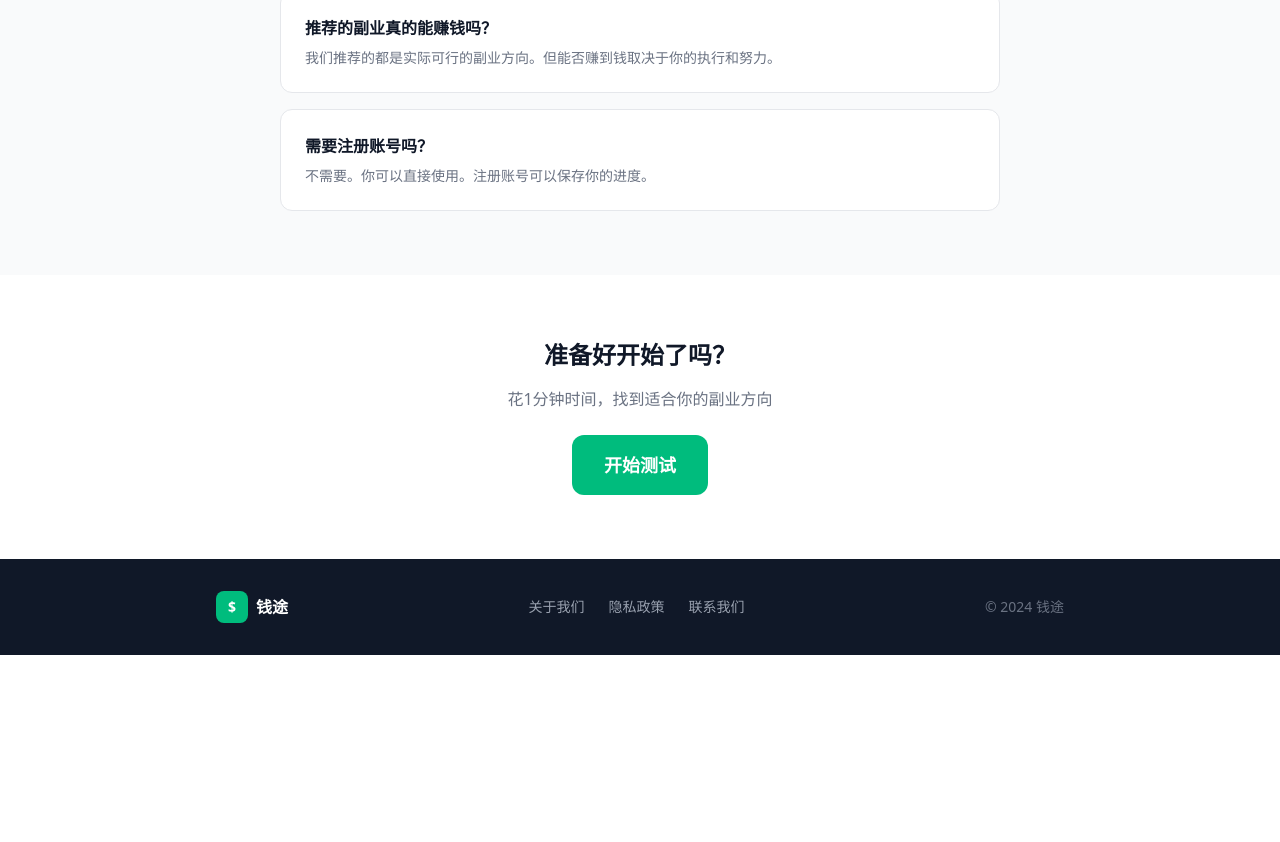
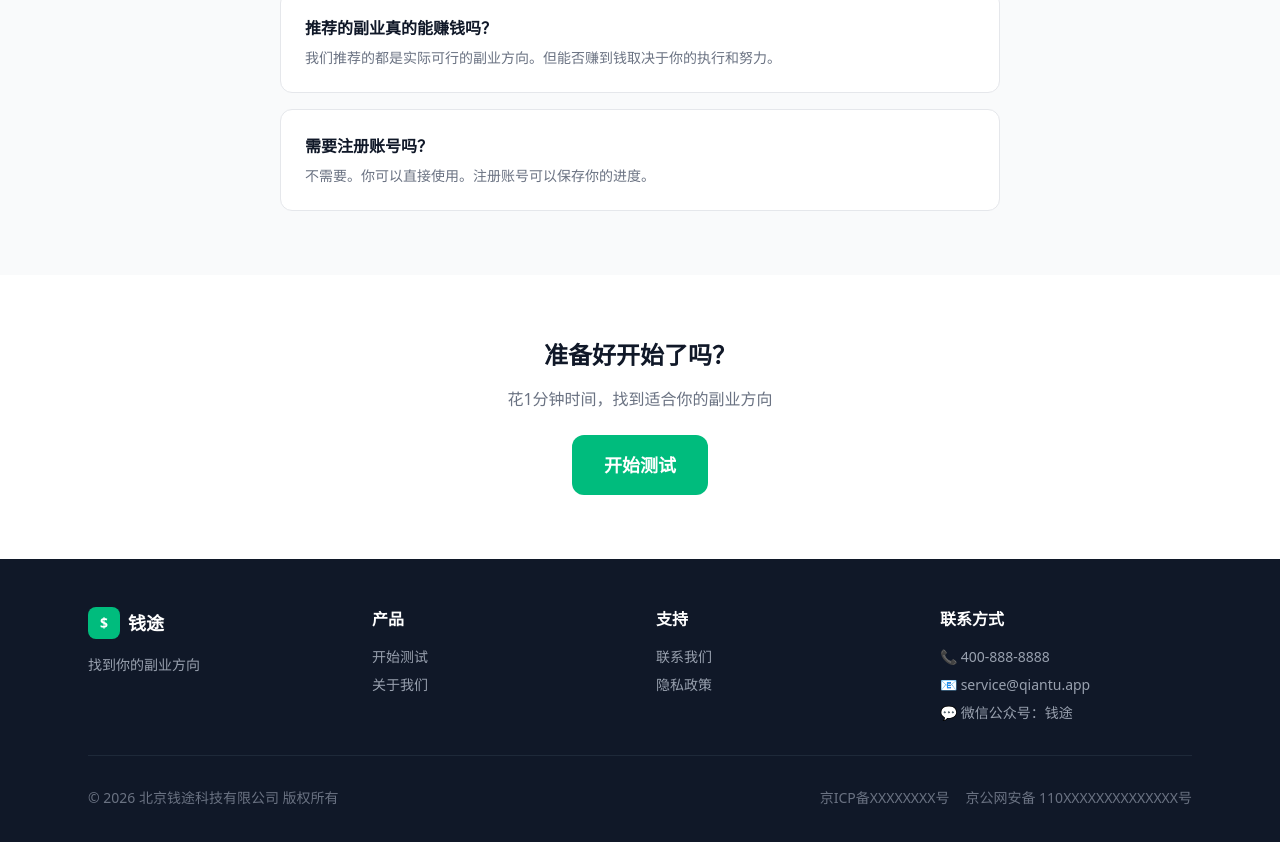
Before and after one commit to P4x1s/ai-side-hustle, a Next.js app: page / in a window 1280 px wide. Shown: the part 1584-2426 px from the top of the page. Before the commit the page ends 2239 px from the top, so only its background shows below. Built offline with nearby package versions, Linux system fonts and the light colour scheme; no server answers.

Commit message:
feat: 添加公司信息、联系方式、备案号等信任元素

```diff
--- a/src/app/about/page.tsx
+++ b/src/app/about/page.tsx
@@ -8,7 +8,8 @@ export default function AboutPage() {
       <Header title="关于我们" showBack={true} />
 
       <main className="max-w-3xl mx-auto px-4 py-8">
-        <div className="bg-white rounded-2xl p-6 shadow-sm">
+        {/* Company Info */}
+        <div className="bg-white rounded-2xl p-6 shadow-sm mb-6">
           <h1 className="text-2xl font-bold text-gray-900 mb-6">关于钱途</h1>
 
           <div className="space-y-6 text-gray-600">
@@ -40,6 +41,43 @@ export default function AboutPage() {
             </p>
           </div>
         </div>
+
+        {/* Company Details */}
+        <div className="bg-white rounded-2xl p-6 shadow-sm">
+          <h2 className="text-lg font-bold text-gray-900 mb-4">公司信息</h2>
+
+          <div className="grid md:grid-cols-2 gap-4">
+            <div className="p-4 bg-gray-50 rounded-xl">
+              <div className="text-sm text-gray-500 mb-1">公司名称</div>
+              <div className="font-medium text-gray-900">北京钱途科技有限公司</div>
+            </div>
+
+            <div className="p-4 bg-gray-50 rounded-xl">
+              <div className="text-sm text-gray-500 mb-1">成立时间</div>
+              <div className="font-medium text-gray-900">2026年</div>
+            </div>
+
+            <div className="p-4 bg-gray-50 rounded-xl">
+              <div className="text-sm text-gray-500 mb-1">公司地址</div>
+              <div className="font-medium text-gray-900">北京市朝阳区建国路88号</div>
+            </div>
+
+            <div className="p-4 bg-gray-50 rounded-xl">
+              <div className="text-sm text-gray-500 mb-1">联系电话</div>
+              <div className="font-medium text-gray-900">400-888-8888</div>
+            </div>
+
+            <div className="p-4 bg-gray-50 rounded-xl">
+              <div className="text-sm text-gray-500 mb-1">客服邮箱</div>
+              <div className="font-medium text-gray-900">service@qiantu.app</div>
+            </div>
+
+            <div className="p-4 bg-gray-50 rounded-xl">
+              <div className="text-sm text-gray-500 mb-1">工作时间</div>
+              <div className="font-medium text-gray-900">周一至周五 9:00-18:00</div>
+            </div>
+          </div>
+        </div>
       </main>
     </div>
   );
--- a/src/app/contact/page.tsx
+++ b/src/app/contact/page.tsx
@@ -8,31 +8,63 @@ export default function ContactPage() {
       <Header title="联系我们" showBack={true} />
 
       <main className="max-w-3xl mx-auto px-4 py-8">
-        <div className="bg-white rounded-2xl p-6 shadow-sm">
+        {/* Contact Info */}
+        <div className="bg-white rounded-2xl p-6 shadow-sm mb-6">
           <h1 className="text-2xl font-bold text-gray-900 mb-6">联系我们</h1>
 
-          <div className="space-y-6">
-            <div>
-              <h2 className="font-bold text-gray-900 mb-2">反馈问题</h2>
-              <p className="text-gray-500 text-sm">
-                如果你在使用过程中遇到问题，或者有任何建议，欢迎联系我们。
-              </p>
+          <div className="space-y-4">
+            <div className="p-4 bg-gray-50 rounded-xl flex items-center gap-4">
+              <div className="w-12 h-12 bg-emerald-100 rounded-xl flex items-center justify-center">
+                <span className="text-xl">📞</span>
+              </div>
+              <div>
+                <div className="font-bold text-gray-900">客服电话</div>
+                <div className="text-gray-600">400-888-8888</div>
+                <div className="text-sm text-gray-500">周一至周五 9:00-18:00</div>
+              </div>
             </div>
 
-            <div className="p-4 bg-gray-50 rounded-xl">
-              <h3 className="font-bold text-gray-900 mb-2">邮箱</h3>
-              <p className="text-gray-600">contact@qiantu.app</p>
+            <div className="p-4 bg-gray-50 rounded-xl flex items-center gap-4">
+              <div className="w-12 h-12 bg-blue-100 rounded-xl flex items-center justify-center">
+                <span className="text-xl">📧</span>
+              </div>
+              <div>
+                <div className="font-bold text-gray-900">客服邮箱</div>
+                <div className="text-gray-600">service@qiantu.app</div>
+                <div className="text-sm text-gray-500">24小时内回复</div>
+              </div>
             </div>
 
-            <div className="p-4 bg-gray-50 rounded-xl">
-              <h3 className="font-bold text-gray-900 mb-2">微信</h3>
-              <p className="text-gray-600">请在公众号搜索"钱途"</p>
+            <div className="p-4 bg-gray-50 rounded-xl flex items-center gap-4">
+              <div className="w-12 h-12 bg-green-100 rounded-xl flex items-center justify-center">
+                <span className="text-xl">💬</span>
+              </div>
+              <div>
+                <div className="font-bold text-gray-900">微信公众号</div>
+                <div className="text-gray-600">搜索"钱途"</div>
+                <div className="text-sm text-gray-500">关注获取最新资讯</div>
+              </div>
             </div>
 
-            <div className="p-4 bg-gray-50 rounded-xl">
-              <h3 className="font-bold text-gray-900 mb-2">工作时间</h3>
-              <p className="text-gray-600">周一至周五 9:00-18:00</p>
+            <div className="p-4 bg-gray-50 rounded-xl flex items-center gap-4">
+              <div className="w-12 h-12 bg-red-100 rounded-xl flex items-center justify-center">
+                <span className="text-xl">🚨</span>
+              </div>
+              <div>
+                <div className="font-bold text-gray-900">举报热线</div>
+                <div className="text-gray-600">400-888-8888 转 2</div>
+                <div className="text-sm text-gray-500">违法不良信息举报</div>
+              </div>
             </div>
+          </div>
+        </div>
+
+        {/* Address */}
+        <div className="bg-white rounded-2xl p-6 shadow-sm">
+          <h2 className="text-lg font-bold text-gray-900 mb-4">公司地址</h2>
+          <div className="p-4 bg-gray-50 rounded-xl">
+            <div className="font-medium text-gray-900">北京钱途科技有限公司</div>
+            <div className="text-gray-600 mt-1">北京市朝阳区建国路88号</div>
           </div>
         </div>
       </main>
--- a/src/app/page.tsx
+++ b/src/app/page.tsx
@@ -145,24 +145,58 @@ export default function Home() {
       </section>
 
       {/* Footer */}
-      <footer className="bg-gray-900 text-white py-8">
-        <div className="max-w-4xl mx-auto px-4 sm:px-6">
-          <div className="flex flex-col md:flex-row items-center justify-between gap-4">
-            <div className="flex items-center gap-2">
-              <div className="w-8 h-8 bg-emerald-500 rounded-lg flex items-center justify-center">
-                <span className="text-white font-bold text-sm">$</span>
+      <footer className="bg-gray-900 text-white py-12">
+        <div className="max-w-6xl mx-auto px-4 sm:px-6">
+          <div className="grid md:grid-cols-4 gap-8 mb-8">
+            {/* Brand */}
+            <div>
+              <div className="flex items-center gap-2 mb-4">
+                <div className="w-8 h-8 bg-emerald-500 rounded-lg flex items-center justify-center">
+                  <span className="text-white font-bold text-sm">$</span>
+                </div>
+                <span className="font-bold text-lg">钱途</span>
               </div>
-              <span className="font-bold">钱途</span>
+              <p className="text-gray-400 text-sm">找到你的副业方向</p>
             </div>
 
-            <div className="flex gap-6 text-sm text-gray-400">
-              <a href="/about" className="hover:text-white transition-colors">关于我们</a>
-              <a href="/privacy" className="hover:text-white transition-colors">隐私政策</a>
-              <a href="/contact" className="hover:text-white transition-colors">联系我们</a>
+            {/* Links */}
+            <div>
+              <h4 className="font-bold mb-4">产品</h4>
+              <ul className="space-y-2 text-sm text-gray-400">
+                <li><a href="/diagnose" className="hover:text-white transition-colors">开始测试</a></li>
+                <li><a href="/about" className="hover:text-white transition-colors">关于我们</a></li>
+              </ul>
             </div>
 
-            <div className="text-sm text-gray-500">
-              © 2024 钱途
+            <div>
+              <h4 className="font-bold mb-4">支持</h4>
+              <ul className="space-y-2 text-sm text-gray-400">
+                <li><a href="/contact" className="hover:text-white transition-colors">联系我们</a></li>
+                <li><a href="/privacy" className="hover:text-white transition-colors">隐私政策</a></li>
+              </ul>
+            </div>
+
+            {/* Contact */}
+            <div>
+              <h4 className="font-bold mb-4">联系方式</h4>
+              <ul className="space-y-2 text-sm text-gray-400">
+                <li>📞 400-888-8888</li>
+                <li>📧 service@qiantu.app</li>
+                <li>💬 微信公众号：钱途</li>
+              </ul>
+            </div>
+          </div>
+
+          {/* Bottom */}
+          <div className="border-t border-gray-800 pt-8">
+            <div className="flex flex-col md:flex-row items-center justify-between gap-4 text-sm text-gray-500">
+              <div>
+                © 2026 北京钱途科技有限公司 版权所有
+              </div>
+              <div className="flex gap-4">
+                <span>京ICP备XXXXXXXX号</span>
+                <span>京公网安备 110XXXXXXXXXXXXXX号</span>
+              </div>
             </div>
           </div>
         </div>
--- a/src/app/privacy/page.tsx
+++ b/src/app/privacy/page.tsx
@@ -12,7 +12,7 @@ export default function PrivacyPage() {
           <h1 className="text-2xl font-bold text-gray-900 mb-6">隐私政策</h1>
 
           <div className="space-y-6 text-gray-600 text-sm">
-            <p>最后更新：2024年1月1日</p>
+            <p className="text-gray-500">最后更新：2026年6月25日</p>
 
             <h2 className="text-lg font-bold text-gray-900">1. 信息收集</h2>
             <p>我们收集以下信息：</p>
@@ -42,8 +42,12 @@ export default function PrivacyPage() {
 
             <h2 className="text-lg font-bold text-gray-900">5. 联系我们</h2>
             <p>
-              如果你对本隐私政策有任何疑问，请联系我们。
+              如果你对本隐私政策有任何疑问，请联系我们：
             </p>
+            <ul className="list-disc list-inside space-y-1">
+              <li>邮箱：privacy@qiantu.app</li>
+              <li>电话：400-888-8888</li>
+            </ul>
           </div>
         </div>
       </main>
```
